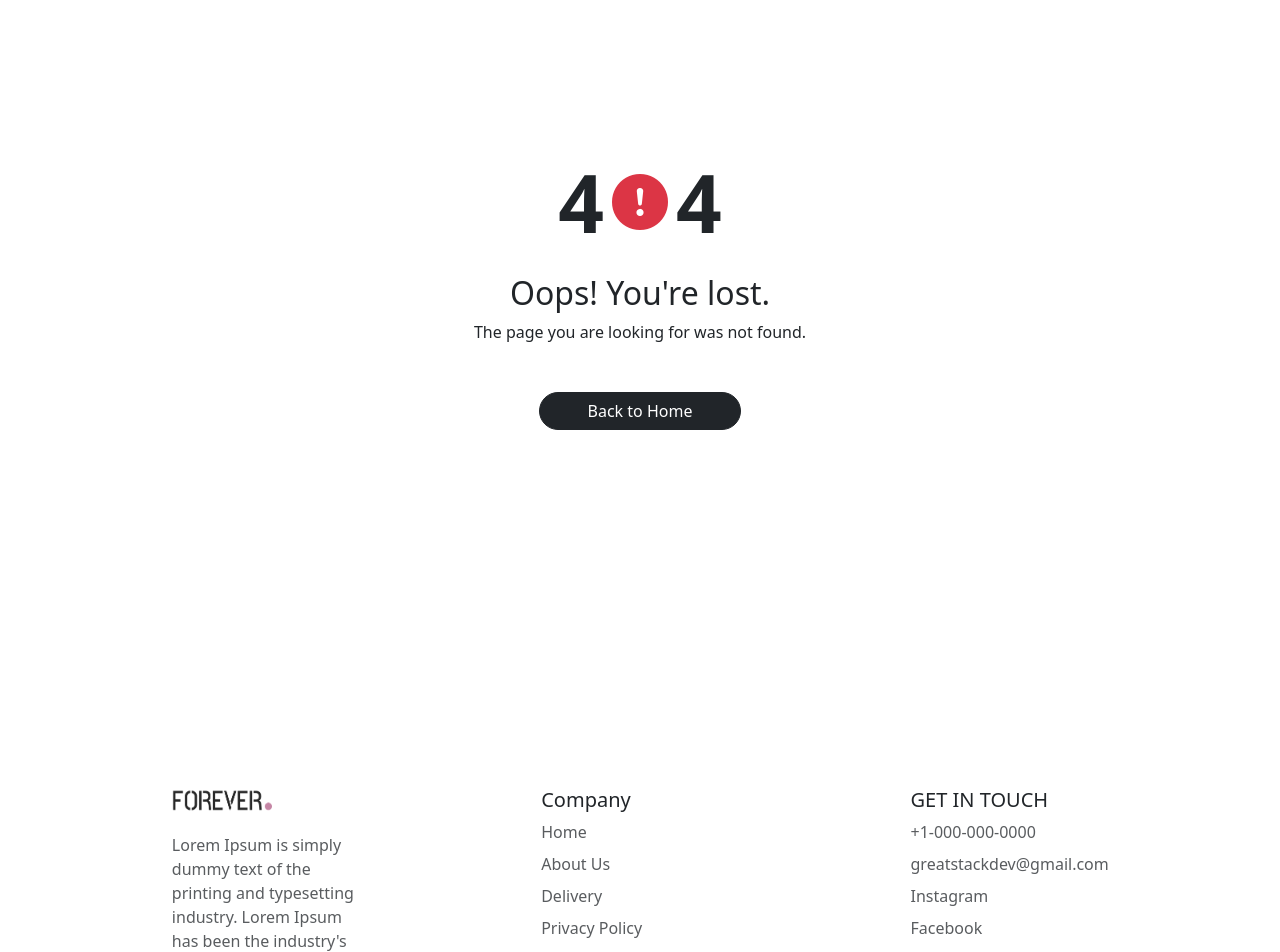
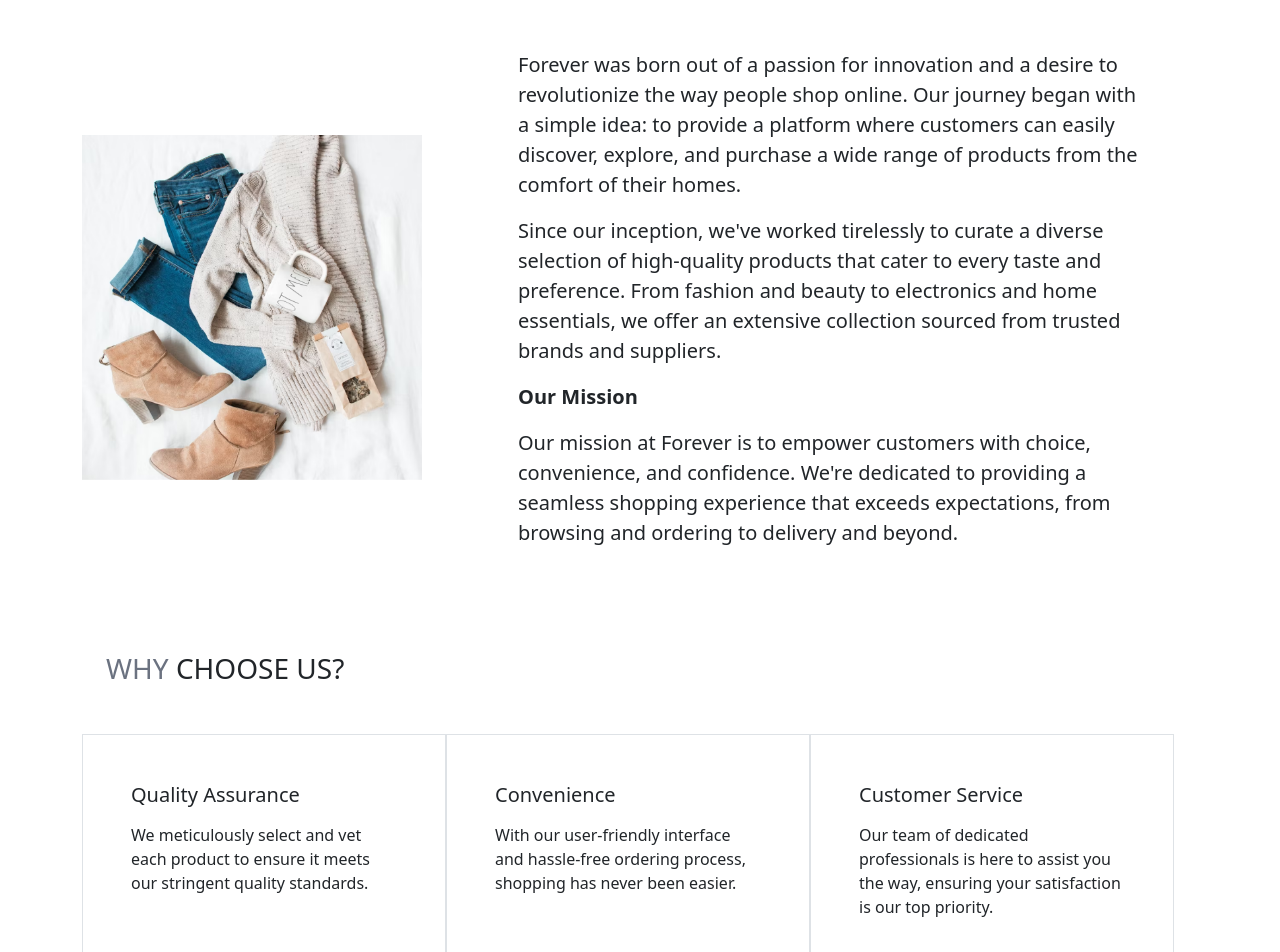
Before and after one commit to abdullazmat/ecommerce-forever, a React (Create React App) app in the folder frontend/: page /about in a window 1280 px wide. Shown: the part 180-1132 px from the top of the page. Built offline with nearby package versions, Linux system fonts and the light colour scheme.

Commit message:
About Us Page UI Completed

```diff
--- a/frontend/src/App.js
+++ b/frontend/src/App.js
@@ -9,6 +9,7 @@ import ForgetPassword from "./Components/shared/ForgetPassword.js";
 import UpdatePassword from "./Components/shared/UpdatePassword.js";
 import Collections from "./Pages/Collections.js";
 import PrivateRoute from "./Components/user/PrivateRoute.js";
+import About from "./Pages/About.js";
 
 function App() {
   return (
@@ -20,6 +21,7 @@ function App() {
         <div className="flex-grow-1">
           <Routes>
             <Route path="/" element={<Home />} />
+            <Route path="/about" element={<About />} />
             <Route path="/signup" element={<SignUp />} />
             <Route path="/login" element={<LogIn />}></Route>
             <Route path="/forget-password" element={<ForgetPassword />}></Route>
--- a/frontend/src/Components/user/CollectionsFilter.js
+++ b/frontend/src/Components/user/CollectionsFilter.js
@@ -64,13 +64,7 @@ function CollectionsFilter() {
       <div className="container-fluid p-0">
         <div className="row g-0 ">
           {/* Left Sidebar with Filters */}
-          <div
-            className="col-12 col-md-3 py-2 py-md-4 px-3 border-end"
-            style={{
-              borderColor: "black",
-              borderWidth: "2px",
-            }}
-          >
+          <div className="col-12 col-md-3 py-2 py-md-4 px-3 ">
             <form>
               {/* Filter Header */}
               <div className="d-flex align-items-center mb-2 py-2 mt-4 ">
@@ -174,17 +168,17 @@ function CollectionsFilter() {
                     <ul className="dropdown-menu">
                       <li>
                         <a className="dropdown-item" href="#">
-                          Action
+                          Sort By: Relevant
                         </a>
                       </li>
                       <li>
                         <a className="dropdown-item" href="#">
-                          Another action
+                          Sort By: Low To High
                         </a>
                       </li>
                       <li>
                         <a className="dropdown-item" href="#">
-                          Something else here
+                          Sort By: High to Low
                         </a>
                       </li>
                     </ul>
@@ -195,9 +189,9 @@ function CollectionsFilter() {
 
             <div>
               {collectionProducts && collectionProducts.length > 0 ? (
-                <div className="row g-3 mt-3">
+                <div className="row row-cols-2 row-cols-md-3 row-cols-lg-4 g-3 mt-3">
                   {collectionProducts.map((collection, index) => (
-                    <div key={index} className="col-lg-4 col-md-6 col-sm-12">
+                    <div key={index} className="col">
                       <LatestCollectionCards
                       // id={collection._id}
                       // title={collection.title}
@@ -216,7 +210,6 @@ function CollectionsFilter() {
           </div>
         </div>
       </div>
-      );
     </div>
   );
 }
--- a/frontend/src/Components/user/Header.js
+++ b/frontend/src/Components/user/Header.js
@@ -120,7 +120,7 @@ function Header() {
                 style={{ cursor: "pointer" }}
               />
               <span className="position-absolute top-0 start-100 translate-middle badge rounded-pill bg-danger">
-                5
+                0
               </span>
             </div>
             {/* Mobile Menu Toggle */}
--- a/frontend/src/Components/user/LatestCollectionCards.js
+++ b/frontend/src/Components/user/LatestCollectionCards.js
@@ -4,21 +4,21 @@ import { assets } from "../../assets/frontend_assets/assets";
 function LatestCollectionCards() {
   return (
     <div className="col">
-      <div className="card shadow-sm">
+      <div className=" " style={{ width: "100%", height: "370px" }}>
         <img
           className="bd-placeholder-img card-img-top"
           width="100%"
-          height="225"
-          src={assets.p_img2_1}
+          height="300"
+          src={assets.p_img1}
           role="img"
         />
         <title>Placeholder</title>
         <rect width="100%" height="100%" fill="#55595c"></rect>
 
         <div className="card-body">
-          <p className="card-text">Kid Straped Trouser</p>
+          <p className="card-text ms-3">Kid Straped Trouser</p>
           <div className="d-flex justify-content-between align-items-center">
-            <small className="text-body-secondary">$ 100</small>
+            <small className="text-body-secondary ms-3 fw-bold">$ 100</small>
           </div>
         </div>
       </div>
--- /dev/null
+++ b/frontend/src/Pages/About.js
@@ -0,0 +1,85 @@
+import React from "react";
+import { assets } from "../assets/frontend_assets/assets";
+import SubscribeForm from "../Components/user/SubscribeForm";
+
+function About() {
+  return (
+    <div className="container">
+      <div className="p-4 mt-3 d-flex justify-content-center">
+        <h2 style={{ textTransform: "uppercase" }}>
+          <span style={{ color: "#6b7280" }}>About</span> Us
+        </h2>
+      </div>
+      <div className="row flex-lg-row-reverse align-items-center g-0 g-md-5  ">
+        <div className="col-lg-8 ">
+          <div className="p-2 p-md-5 ">
+            <p className="lead">
+              Forever was born out of a passion for innovation and a desire to
+              revolutionize the way people shop online. Our journey began with a
+              simple idea: to provide a platform where customers can easily
+              discover, explore, and purchase a wide range of products from the
+              comfort of their homes.
+            </p>
+            <p className="lead">
+              Since our inception, we've worked tirelessly to curate a diverse
+              selection of high-quality products that cater to every taste and
+              preference. From fashion and beauty to electronics and home
+              essentials, we offer an extensive collection sourced from trusted
+              brands and suppliers.
+            </p>
+
+            <p className="lead fw-bold">Our Mission</p>
+            <p className="lead">
+              Our mission at Forever is to empower customers with choice,
+              convenience, and confidence. We're dedicated to providing a
+              seamless shopping experience that exceeds expectations, from
+              browsing and ordering to delivery and beyond.
+            </p>
+          </div>
+        </div>
+        <div className=" col-lg-4 d-flex justify-content-center">
+          <img
+            src={assets.about_img}
+            className="d-block mx-lg-auto img-fluid"
+            alt="Bootstrap Themes"
+            width="400"
+            height="400"
+            loading="lazy"
+          />
+        </div>
+      </div>
+      <div className="p-4 mt-3 d-flex justify-content-center  justify-content-md-start ">
+        <h3 style={{ textTransform: "uppercase" }}>
+          <span style={{ color: "#6b7280" }}>Why</span> Choose Us?
+        </h3>
+      </div>
+
+      <div className="row  py-3 row-cols-1 row-cols-lg-3 container d-flex justify-content-center">
+        <div className="feature col p-5 border">
+          <h5>Quality Assurance</h5>
+          <p className="mt-3">
+            We meticulously select and vet each product to ensure it meets our
+            stringent quality standards.
+          </p>
+        </div>
+        <div className="feature col  p-5 border">
+          <h5>Convenience</h5>
+          <p className="mt-3">
+            With our user-friendly interface and hassle-free ordering process,
+            shopping has never been easier.
+          </p>
+        </div>
+        <div className="feature col  p-5 border">
+          <h5>Customer Service</h5>
+          <p className="mt-3">
+            Our team of dedicated professionals is here to assist you the way,
+            ensuring your satisfaction is our top priority.
+          </p>
+        </div>
+      </div>
+      <SubscribeForm />
+    </div>
+  );
+}
+
+export default About;
--- a/frontend/src/assets/frontend_assets/assets.js
+++ b/frontend/src/assets/frontend_assets/assets.js
@@ -94,6 +94,7 @@ export const assets = {
   cross_icon,
   p_img1,
   p_img2_1,
+  p_img2_2,
 };
 
 export const products = [
```
